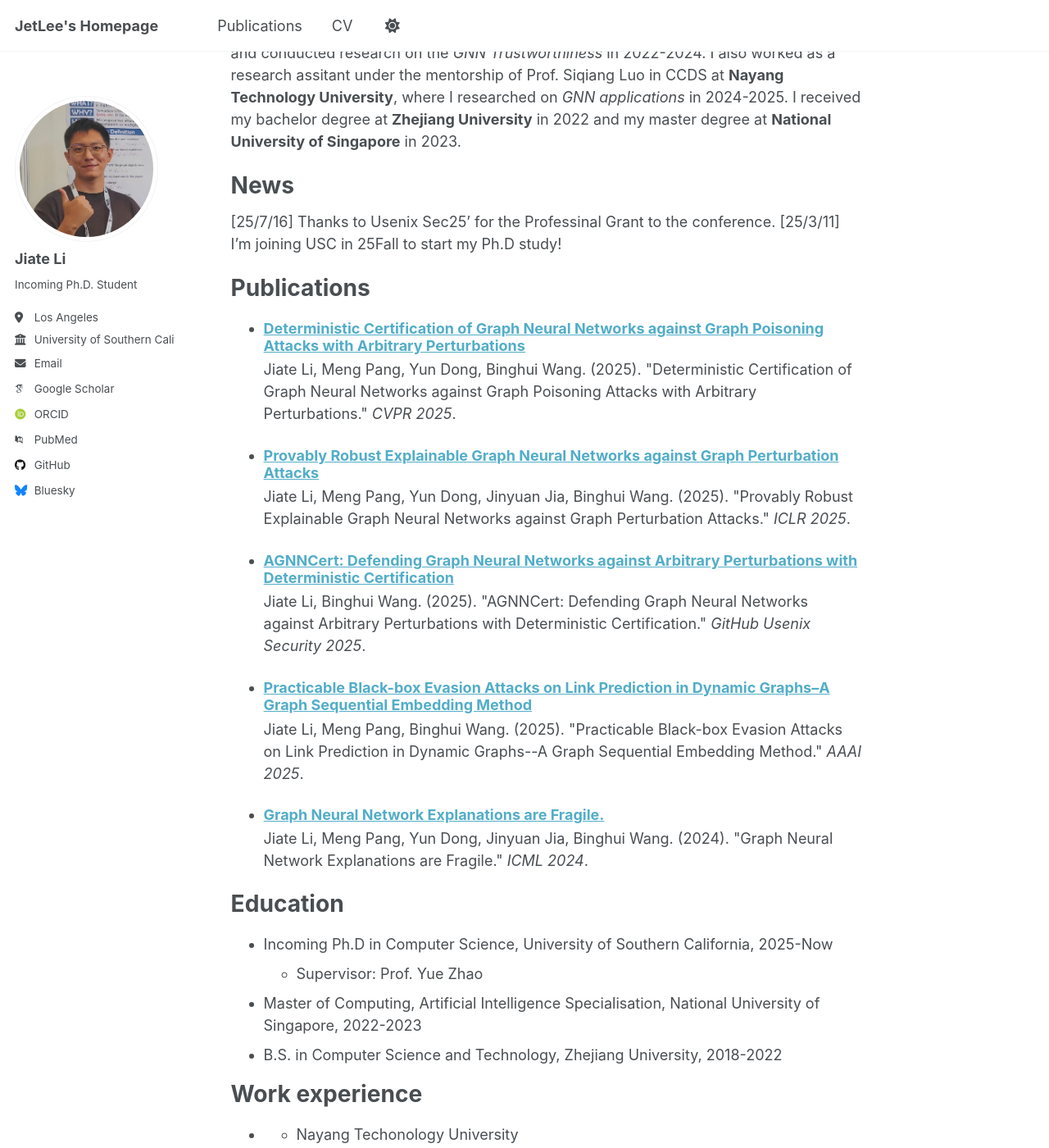
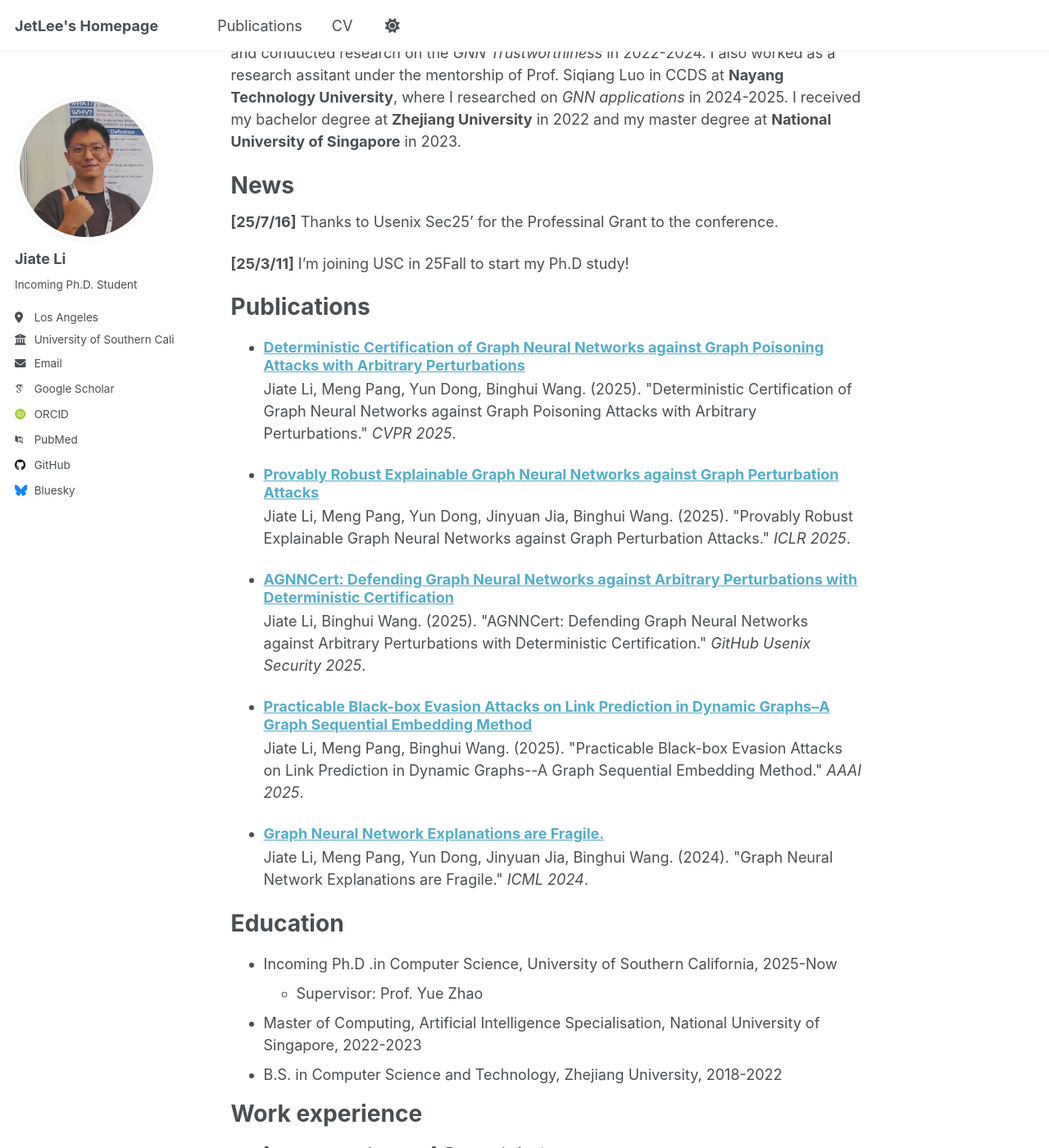
Before and after one commit to JetRichardLee/JetRichardLee.github.io, a Jekyll site: the page built from _pages/about.md, in a window 1280 px wide and 1400 px high, scrolled down 198 px. Shown: the whole window at 82% size. Built offline with Jekyll 4.4.1, drawn with Linux system fonts in a browser that asks for light colours; some web fonts are replaced; a script that is not in the unit is left out; part of the change alters nothing that is shown; some of the changed text lies outside the part shown.

```diff
--- a/_pages/about.md
+++ b/_pages/about.md
@@ -11,8 +11,9 @@ Hi everyone, I'm Jiate Li, an incoming Ph.D. student at Thomas Lord Department o
 
 News
 ======
-[25/7/16] Thanks to Usenix Sec25' for the Professinal Grant to the conference.
-[25/3/11] I'm joining USC in 25Fall to start my Ph.D study!
+**[25/7/16]** Thanks to Usenix Sec25' for the Professinal Grant to the conference.
+
+**[25/3/11]** I'm joining USC in 25Fall to start my Ph.D study!
 
 
 Publications
@@ -23,7 +24,7 @@ Publications
 
 Education
 ======
-* Incoming Ph.D in Computer Science, University of Southern California, 2025-Now
+* Incoming Ph.D .in Computer Science, University of Southern California, 2025-Now
   * Supervisor: Prof. Yue Zhao
 * Master of Computing, Artificial Intelligence Specialisation, National University of Singapore, 2022-2023
 * B.S. in Computer Science and Technology, Zhejiang University, 2018-2022
@@ -31,13 +32,13 @@ Education
 Work experience
 ======
 
-* [Fall 2024-Spring 2025]: Research Assistant
-  * Nayang Techonology University
+* **[Fall 2024-Spring 2025]**: Research Assistant
+  * **Nayang Techonology University**
   * Research Interests: GNN application
   * Supervisor: Prof. Siqiang Luo
 
-* [Fall 2022-Fall 2024]: Research Intern
-  * Illinois Institute of Technology
+* **[Fall 2022-Fall 2024]**: Research Intern (Remote)
+  * **Illinois Institute of Technology**
   * Research Interests: GNN Robustness
   * Supervisor: Prof. Binghui Wang
 
@@ -47,4 +48,4 @@ Usenix Security 2025 Professional Grant.
 
 Services
 ======
-Conference Reviewer at NeruIPS (2025).
+Conference Reviewer at NeurIPS (2025).
```
